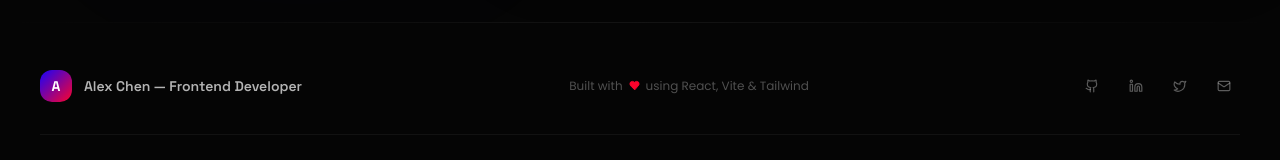
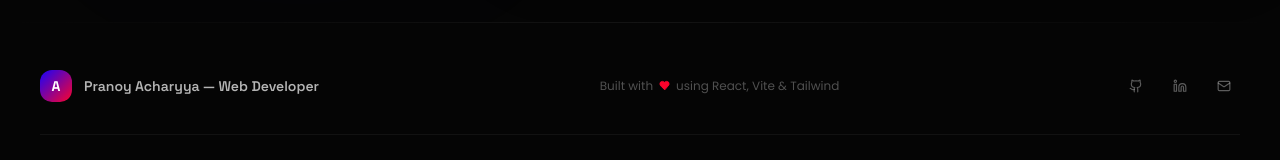
Before and after one commit to PranoyAcharyya/Pranoy-Porfolio, a React (Vite) app: page / in a window 1280 px wide. Shown: the part 6251-6411 px from the top of the page. Built offline with nearby package versions, Linux system fonts and the light colour scheme.

Commit message:
updated bio

```diff
--- a/src/components/Footer.jsx
+++ b/src/components/Footer.jsx
@@ -22,7 +22,7 @@ export default function Footer() {
               A
             </div>
             <span className={`font-display font-semibold text-sm ${isDark ? 'text-white/70' : 'text-black/70'}`}>
-              Alex Chen — Frontend Developer
+              Pranoy Acharyya — Web Developer
             </span>
           </div>
 
@@ -36,10 +36,9 @@ export default function Footer() {
           {/* Socials */}
           <div className="flex items-center gap-3">
             {[
-              { icon: Github, href: '#' },
-              { icon: Linkedin, href: '#' },
-              { icon: Twitter, href: '#' },
-              { icon: Mail, href: 'mailto:hello@alexchen.dev' },
+              { icon: Github, href: 'https://github.com/PranoyAcharyya' },
+              { icon: Linkedin, href: 'www.linkedin.com/in/pranoy-acharyya-4244b81b8' },
+              { icon: Mail, href: 'mailto:acharyapranoy@gmail.com' },
             ].map(({ icon: Icon, href }, i) => (
               <motion.a
                 key={i}
--- a/src/components/Navbar.jsx
+++ b/src/components/Navbar.jsx
@@ -143,7 +143,7 @@ export default function Navbar() {
           <div className="hidden sm:flex items-center gap-2">
             {[
               { icon: Github, href: 'https://github.com/PranoyAcharyya', label: 'GitHub' },
-              { icon: Linkedin, href: 'www.linkedin.com/in/pranoy-acharyya-4244b81b8', label: 'LinkedIn' },
+              { icon: Linkedin, href: 'https://www.linkedin.com/in/pranoy-acharyya-4244b81b8/', label: 'LinkedIn' },
             ].map(({ icon: Icon, href, label }) => (
               <motion.a
                 key={label}
```
